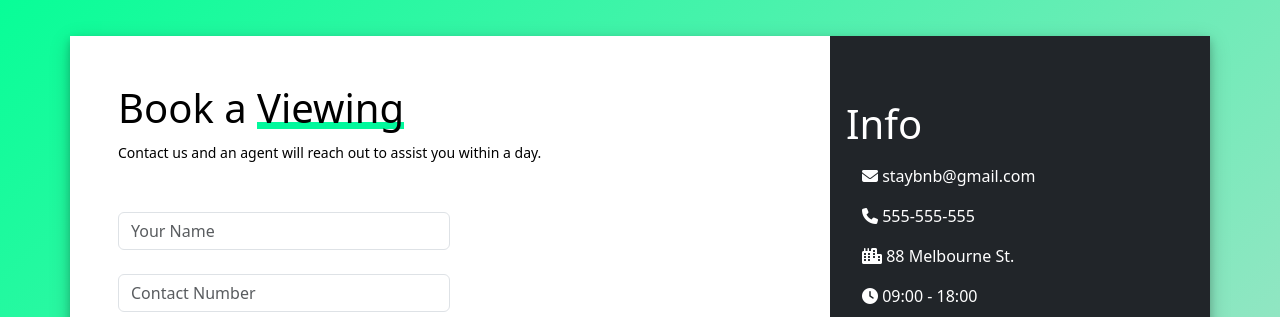
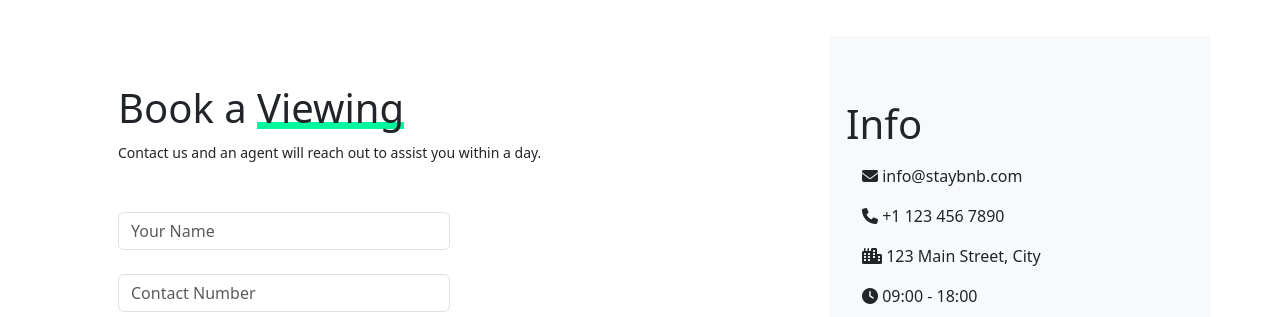
Before and after one commit to CathMonsales/KodeGo-Project2, a plain HTML site: page booking.html in a window 1280 px wide. Shown: the part 87-404 px from the top of the page. Drawn offline with nearby package versions, Linux system fonts and the light colour scheme.

Commit message:
updated styling

```diff
--- a/booking.html
+++ b/booking.html
@@ -15,16 +15,21 @@
     <link rel="icon" type="image/x-icon" href="/images/icon.png">
 
     <style>
+        html,
         body {
-            color: black;
-            background-image: linear-gradient(to bottom right, rgb(0, 255, 149), rgb(217, 217, 217))
+          height: 100%;
+          margin: 0;
+          padding: 0;
         }
 
-        main {
-            box-shadow: 0 4px 8px 0 rgba(0, 0, 0, 0.2), 0 6px 20px 0 rgba(0, 0, 0, 0.19);
-            flex-wrap: wrap;
-            background-color: white;
+        .boxed {
+          min-height: 66.5%;
         }
+
+        footer {
+          margin-top: auto;
+        }
+
 
         .nav-link {
             position: relative;
@@ -68,7 +73,7 @@
 
 <body>
     <nav class="navbar navbar-expand-lg navbar-light bg-light">
-        <div class="container">
+        <div class="container boxed">
             <img src="images/staybnb.png" width="150px" class="navbar-brand p-2" href="index.html">
             <button class="navbar-toggler" type="button" data-bs-toggle="collapse" data-bs-target="#navbarNav"
                 aria-controls="navbarNav" aria-expanded="false" aria-label="Toggle navigation">
@@ -118,19 +123,19 @@
                     </form>
                 </div>
             </div>
-            <div class="col-sm-4 p-3 bg-dark text-white">
+            <div class="col-sm-4 p-3 bg-light">
                 <h1 class="mt-5">Info</h1>
                 <div class="icon-container m-3">
                     <i class="fas fa-envelope"></i>
-                    <span class="email"> staybnb@gmail.com</span>
+                    <span class="email">info@staybnb.com</span>
                 </div>
                 <div class="icon-container m-3">
                     <i class="fas fa-phone"></i>
-                    <span class="phone"> 555-555-555</span>
+                    <span class="phone">+1 123 456 7890</span>
                 </div>
                 <div class="icon-container m-3">
                     <i class="fas fa-city"></i>
-                    <span class="address"> 88 Melbourne St.</span>
+                    <span class="address"> 123 Main Street, City</span>
                 </div>
                 <div class="icon-container m-3">
                     <i class="fas fa-clock"></i>
```
Also changed, not shown: contact.html (+4 -5 lines).
